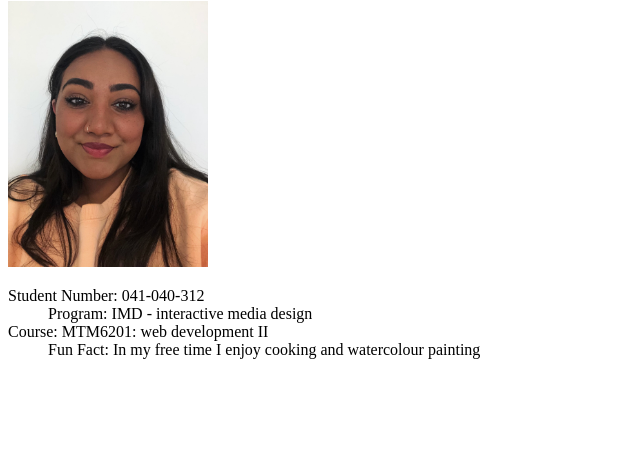
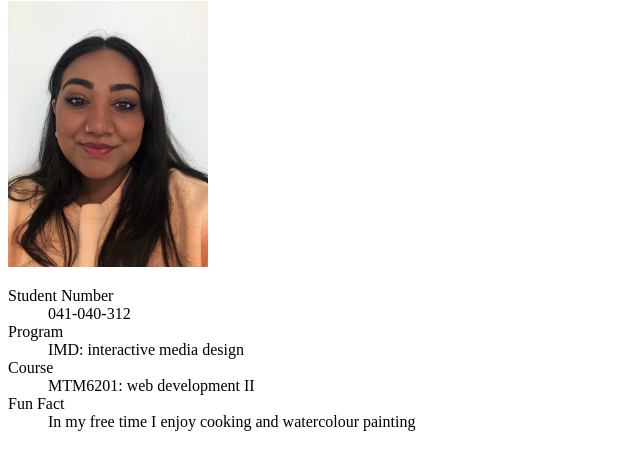
Before and after one commit to breramjit/mtm6201-week1, a plain HTML site: page index.html in a window 1280 px wide. Shown: the part 79-548 px from the top of the page, without its empty margins (0-640 px from the left). Drawn offline with Linux system fonts and the light colour scheme.

Commit message:
edit list

```diff
--- a/index.html
+++ b/index.html
@@ -10,10 +10,14 @@
     <h1>Bre Ramjit</h1>
     <img src="images/IMG_8546.jpg" alt="headshot of bre" width="200">
     <dl>
-        <dt>Student Number: 041-040-312</dt>
-        <dd>Program: IMD - interactive media design</dd>
-        <dt>Course: MTM6201: web development II</dt>
-        <dd>Fun Fact: In my free time I enjoy cooking and watercolour painting</dd>
+        <dt>Student Number</dt>
+        <dd> 041-040-312</dd>
+        <dt>Program</dt>
+        <dd>IMD: interactive media design</dd>
+        <dt>Course</dt>
+        <dd>MTM6201: web development II</dd>
+        <dt>Fun Fact</dt>
+        <dd>In my free time I enjoy cooking and watercolour painting</dd>
       </dl>
 </body>
 </html>
```
